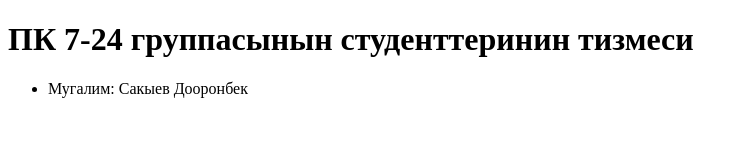
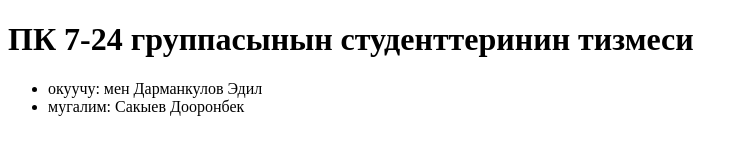
Before and after one commit to DooronbekSakyev/Tizme, a plain HTML site: page index.html in a window 1280 px wide. Shown: the whole page, without its empty margins (0-748 px from the left). Drawn offline with Linux system fonts and the light colour scheme.

Commit message:
мен Эдил

```diff
--- a/index.html
+++ b/index.html
@@ -9,7 +9,9 @@
     <h1>ПК 7-24 группасынын студенттеринин тизмеси</h1>
 
     <ul>
-        <li>Мугалим: Сакыев Дооронбек</li>
+        <li> окуучу: мен Дарманкулов Эдил</li>
+        <li>мугалим: Сакыев Дооронбек</li>
+
     </ul>
 </body>
 </html>
```
